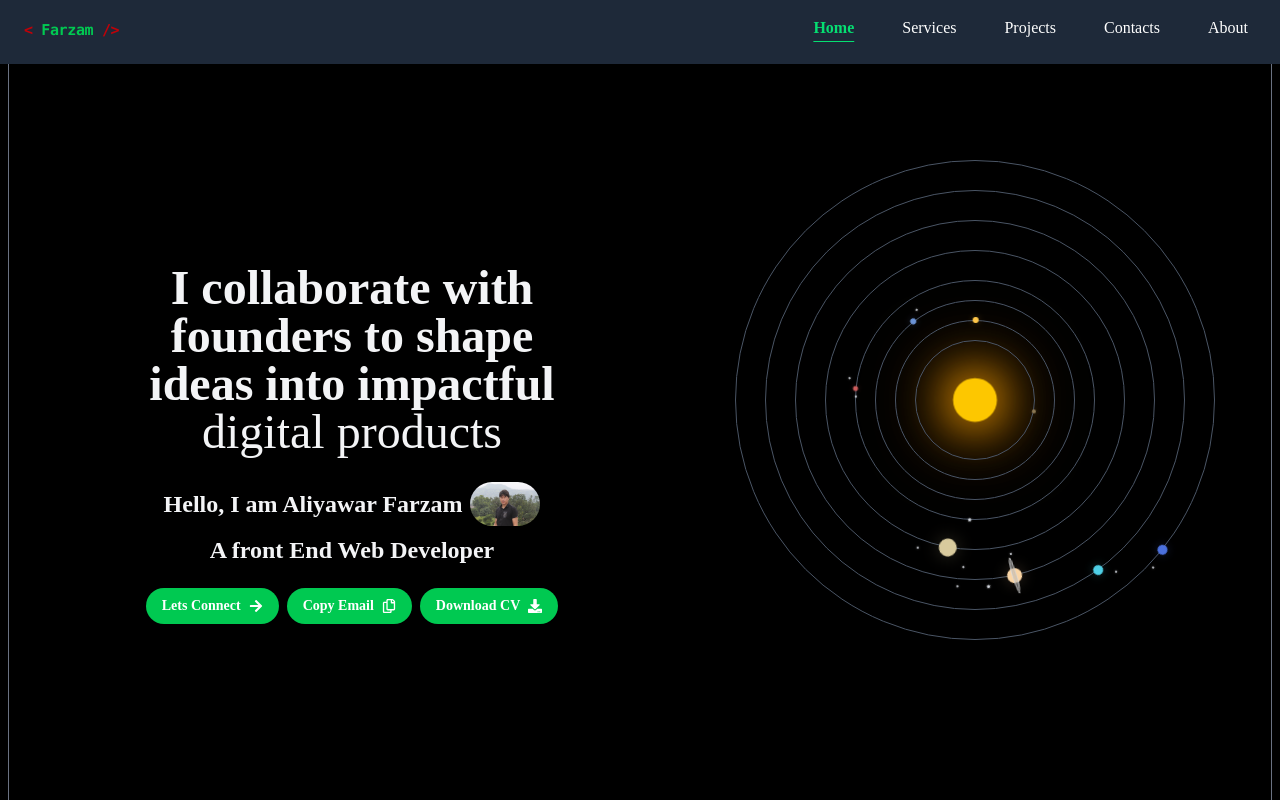
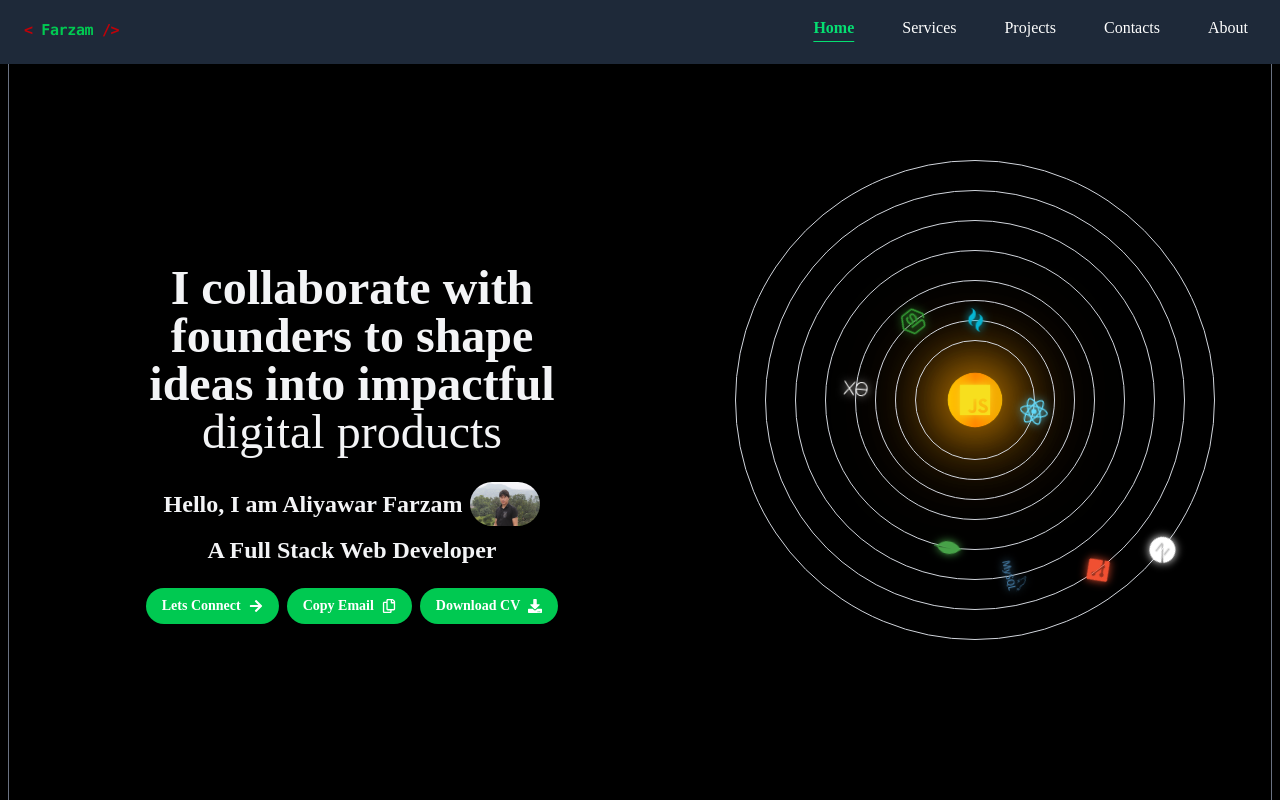
Before and after one commit to farzam313/PortFolio, a React (Vite) app: page / in a window 1280 px wide. Shown: the top 800 px of the page. Built offline with nearby package versions, Linux system fonts and the light colour scheme; a web font is replaced by a local one.

Commit message:
Tech Stack Solar system.

```diff
--- a/src/components/TechStack.jsx
+++ b/src/components/TechStack.jsx
@@ -9,7 +9,7 @@ import {
 
 const TechStackIcons = () => {
   return (
-    <div className="flex flex-wrap gap-4 text-4xl">
+    <div className="flex flex-wrap gap-1 lg:gap-4 text-4xl">
       <FaReact title="React.JS" style={{ color: "#61DAFB" }} />{" "}
       {/* React Blue */}
       <SiTailwindcss title="TailwindCSS" style={{ color: "#06B6D4" }} />{" "}
--- /dev/null
+++ b/src/components/TechStackSolarSystem.jsx
@@ -0,0 +1,240 @@
+import React, { useState, useEffect } from "react";
+import {
+  SiJavascript,
+  SiReact,
+  SiTailwindcss,
+  SiNodedotjs,
+  SiExpress,
+  SiMongodb,
+  SiMysql,
+  SiGit,
+  SiNextdotjs,
+} from "react-icons/si";
+
+const TechStackSolarSystem = () => {
+  const [screenSize, setScreenSize] = useState({
+    width: typeof window !== "undefined" ? window.innerWidth : 1200,
+    height: typeof window !== "undefined" ? window.innerHeight : 800,
+  });
+
+  useEffect(() => {
+    const handleResize = () => {
+      setScreenSize({
+        width: window.innerWidth,
+        height: window.innerHeight,
+      });
+    };
+
+    window.addEventListener("resize", handleResize);
+    return () => window.removeEventListener("resize", handleResize);
+  }, []);
+
+  const getScaleFactor = () => {
+    const baseWidth = 1200;
+    const baseHeight = 800;
+    const scaleX = screenSize.width / baseWidth;
+    const scaleY = screenSize.height / baseHeight;
+    return Math.min(scaleX, scaleY, 1.2);
+  };
+
+  const scaleFactor = getScaleFactor();
+  const isMobile = screenSize.width < 768;
+  const isTablet = screenSize.width >= 768 && screenSize.width < 1024;
+
+  const techPlanets = [
+    {
+      name: "React",
+      icon: SiReact,
+      size: 28,
+      distance: 60,
+      speed: 4.8,
+      color: "#61DAFB",
+    },
+    {
+      name: "TailwindCSS",
+      icon: SiTailwindcss,
+      size: 24,
+      distance: 80,
+      speed: 3.5,
+      color: "#06B6D4",
+    },
+    {
+      name: "Node.js",
+      icon: SiNodedotjs,
+      size: 26,
+      distance: 100,
+      speed: 3.0,
+      color: "#339933",
+    },
+    {
+      name: "Express.js",
+      icon: SiExpress,
+      size: 24,
+      distance: 120,
+      speed: 2.4,
+      color: "#ffffff",
+    },
+    {
+      name: "MongoDB",
+      icon: SiMongodb,
+      size: 28,
+      distance: 150,
+      speed: 1.3,
+      color: "#47A248",
+    },
+    {
+      name: "MySQL",
+      icon: SiMysql,
+      size: 32,
+      distance: 180,
+      speed: 1.0,
+      color: "#4479A1",
+    },
+    {
+      name: "Git",
+      icon: SiGit,
+      size: 28,
+      distance: 210,
+      speed: 0.7,
+      color: "#F05032",
+    },
+    {
+      name: "Next.js",
+      icon: SiNextdotjs,
+      size: 26,
+      distance: 240,
+      speed: 0.5,
+      color: "#ffffff",
+    },
+  ];
+
+  const scaledPlanets = techPlanets.map((planet) => ({
+    ...planet,
+    size: planet.size * scaleFactor,
+    distance: planet.distance * scaleFactor,
+  }));
+
+  const visiblePlanets = isMobile ? scaledPlanets.slice(0, 6) : scaledPlanets;
+
+  const sunSize = 50 * scaleFactor;
+  const containerWidth = isMobile
+    ? screenSize.width * 0.9
+    : isTablet
+    ? screenSize.width * 0.85
+    : Math.min(600 * scaleFactor, screenSize.width * 0.8);
+  const containerHeight = isMobile
+    ? screenSize.height * 0.7
+    : isTablet
+    ? screenSize.height * 0.75
+    : Math.min(400 * scaleFactor, screenSize.height * 0.8);
+
+  return (
+    <div className="lg:w-[70vh] lg:min-h-[70vh] mb-15 bg-black overflow-hidden relative flex items-center justify-center w-[63%] h-[35%] lg:pt-15 rounded-xl shadow-lg">
+      <div
+        className="relative"
+        style={{
+          width: `${containerWidth}px`,
+          height: `${containerHeight}px`,
+          minWidth: "300px",
+          minHeight: "200px",
+        }}
+      >
+        {/* Sun */}
+        <div
+          className="absolute bg-gradient-to-r from-yellow-400 via-orange-400 to-yellow-500 rounded-full shadow-lg flex items-center justify-center text-black font-bold"
+          style={{
+            width: `${sunSize}px`,
+            height: `${sunSize}px`,
+            left: "50%",
+            top: "50%",
+            transform: "translate(-50%, -50%)",
+            boxShadow: `0 0 ${sunSize}px #FFA500, 0 0 ${
+              sunSize * 1.5
+            }px #FFA500, 0 0 ${sunSize * 2}px #FF8C00`,
+            animation: "pulse 2s infinite alternate",
+            fontSize: `${12 * scaleFactor}px`,
+          }}
+          title="JavaScript Core"
+        >
+          <SiJavascript
+            size={28 * scaleFactor}
+            color="#F7DF1E"
+            style={{ filter: "drop-shadow(0 0 4px #F7DF1E)" }}
+          />
+        </div>
+
+        {/* Orbits */}
+        {visiblePlanets.map((planet) => (
+          <div
+            key={`orbit-${planet.name}`}
+            className="absolute border-1 border-gray-300 border-opacity-20 rounded-full"
+            style={{
+              width: `${planet.distance * 2}px`,
+              height: `${planet.distance * 2}px`,
+              left: "50%",
+              top: "50%",
+              transform: "translate(-50%, -50%)",
+            }}
+          />
+        ))}
+
+        {/* Planets */}
+        {visiblePlanets.map((planet) => (
+          <div
+            key={planet.name}
+            className="absolute"
+            style={{
+              width: `${planet.distance * 2}px`,
+              height: `${planet.distance * 2}px`,
+              left: "50%",
+              top: "50%",
+              transform: "translate(-50%, -50%)",
+              animation: `orbit-${planet.name.replace(/[^a-zA-Z0-9]/g, "")} ${
+                30 / planet.speed
+              }s linear infinite`,
+            }}
+          >
+            <div
+              className="absolute cursor-pointer hover:brightness-125 hover:scale-110 transition-all duration-300 flex items-center justify-center"
+              style={{
+                width: `${planet.size}px`,
+                height: `${planet.size}px`,
+                left: "100%",
+                top: "50%",
+                transform: "translate(-50%, -50%)",
+              }}
+              title={planet.name}
+            >
+              <planet.icon
+                size={planet.size}
+                color={planet.color}
+                style={{ filter: "drop-shadow(0 0 4px currentColor)" }}
+              />
+            </div>
+          </div>
+        ))}
+      </div>
+
+      {/* Orbit animations */}
+      <style>{`
+        @keyframes pulse {
+          0% { transform: translate(-50%, -50%) scale(1); }
+          100% { transform: translate(-50%, -50%) scale(1.1); }
+        }
+
+        ${visiblePlanets
+          .map(
+            (planet) => `
+          @keyframes orbit-${planet.name.replace(/[^a-zA-Z0-9]/g, "")} {
+            from { transform: translate(-50%, -50%) rotate(0deg); }
+            to { transform: translate(-50%, -50%) rotate(360deg); }
+          }
+        `
+          )
+          .join("\n")}
+      `}</style>
+    </div>
+  );
+};
+
+export default TechStackSolarSystem;
--- a/src/layout/Sections/About.jsx
+++ b/src/layout/Sections/About.jsx
@@ -3,15 +3,15 @@ import TechStackIcons from "../../components/TechStack";
 
 const About = () => {
   return (
-    <div className="text-center  flex flex-row gap-10 items-center justify-center h-[100vh] text-gray-100">
-      <div className="flex flex-col w-[50%] border-1 border-gray-100 p-4 rounded-lg items-left  gap-4">
-        <p className="flex items-center justify-left border-1 border-green-400 p-4 rounded-lg">
+    <div className="text-center flex  flex-col lg:flex-row gap-10 items-center justify-center  text-gray-100">
+      <div className="flex flex-col lg:w-[50%] border-1 border-gray-100 p-4 rounded-lg items-left  gap-4">
+        <p className="flex items-center justify-left border-1 border-green-400 p-4 font-bold text-2xl rounded-lg">
           About me.
         </p>
-        <h2 className="flex items-center justify-left border-1 border-green-400 p-4 rounded-lg text-2xl font-bold">
+        <h2 className="flex items-center justify-left border-1 border-green-400 p-4 rounded-lg text-2xl font-bold ">
           I am Aliyawar Farzam a full stack web developer.
         </h2>
-        <p className="flex items-center justify-left border-1 border-green-400 p-4 rounded-lg text-2xl font-bold">
+        <p className="flex items-center justify-left border-1 border-green-400 p-4 rounded-lg lg:text-2xl font-bold">
           I have a passion for creating dynamic and responsive web applications.
           With a strong foundation in both front-end and back-end technologies,
           I strive to deliver seamless user experiences and robust
--- a/src/layout/Sections/Hero.jsx
+++ b/src/layout/Sections/Hero.jsx
@@ -2,7 +2,7 @@ import Button from "../../components/Button";
 import { useState } from "react";
 import { FaRegCopy, FaArrowRight, FaDownload } from "react-icons/fa";
 import { BiCheckDouble } from "react-icons/bi";
-import SolarSystem from "../../components/Solar";
+import TechStackSolarSystem from "../../components/TechStackSolarSystem";
 
 const Hero = () => {
   const [copied, setCopied] = useState(false);
@@ -36,7 +36,7 @@ const Hero = () => {
             width={70}
             height={55}
           />{" "}
-          A front End Web Developer
+          A Full Stack Web Developer
         </h1>
       </div>
       <div className="flex  flex-col justify-center  items-center my-3 gap-2 md:flex-row">
@@ -72,7 +72,7 @@ const Hero = () => {
         <Bio />
       </div>
 
-      <SolarSystem />
+      <TechStackSolarSystem className="flex-1 max-w-[100%] max-h-[45%] lg:h-[80%] mt-25" />
     </div>
   );
 };
```
Also changed, not shown: src/components/Solar.tsx (+1 -16 lines).
